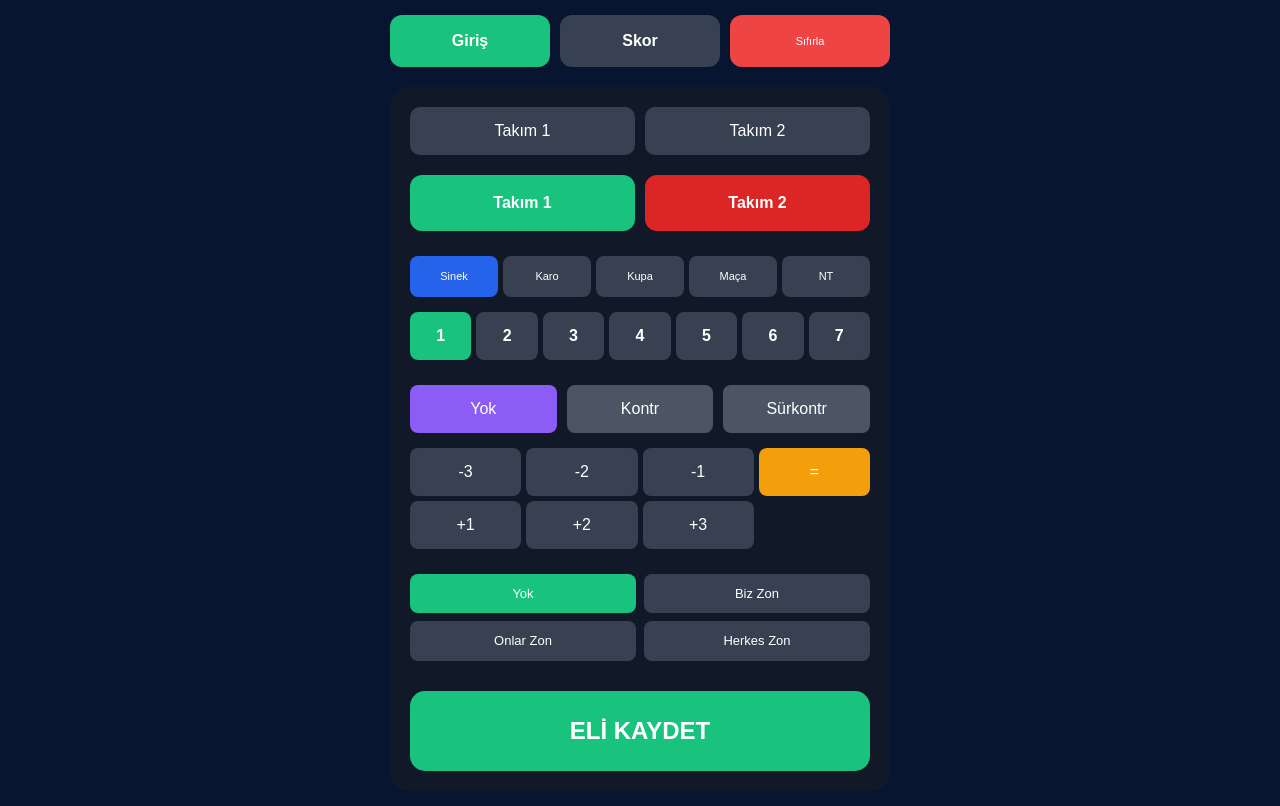
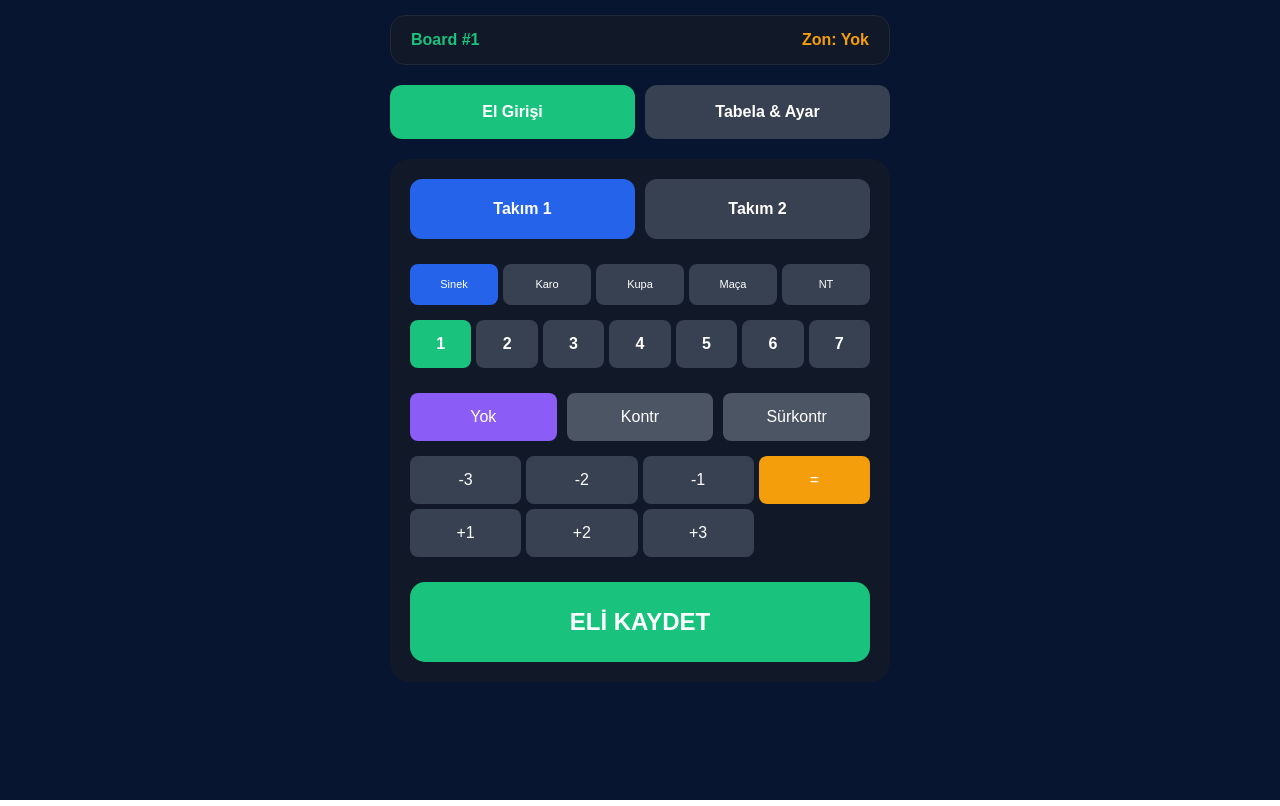
Before and after one commit to ederinoz/bric-skor, a React (Vite) app: page / in a window 1280 px wide. Built offline with nearby package versions, Linux system fonts and the light colour scheme.

Commit message:
temiz final sürum

```diff
--- a/src/App.jsx
+++ b/src/App.jsx
@@ -5,7 +5,8 @@ export default function App() {
   const [takim1Adi, setTakim1Adi] = useState("Takım 1");
   const [takim2Adi, setTakim2Adi] = useState("Takım 2");
   const [takim, setTakim] = useState("Takım 1");
-  const [zon, setZon] = useState("Yok");
+
+  const [boardNo, setBoardNo] = useState(1);
   const [seviye, setSeviye] = useState(1);
   const [renk, setRenk] = useState("Sinek");
   const [sonuc, setSonuc] = useState("=");
@@ -15,18 +16,34 @@ export default function App() {
     try {
       const kayit = localStorage.getItem("bricSkor");
       return kayit ? JSON.parse(kayit) : [];
-    } catch (e) {
-      return [];
-    }
+    } catch (e) { return []; }
   });
 
   useEffect(() => {
+    setBoardNo(eller.length + 1);
     localStorage.setItem("bricSkor", JSON.stringify(eller));
   }, [eller]);
 
+  const zonHesapla = (no) => {
+    const mod = (no - 1) % 16;
+    const rotasyon = [
+      "Yok", "Biz Zon", "Onlar Zon", "Herkes Zon",
+      "Biz Zon", "Onlar Zon", "Herkes Zon", "Yok",
+      "Onlar Zon", "Herkes Zon", "Yok", "Biz Zon",
+      "Herkes Zon", "Yok", "Biz Zon", "Onlar Zon"
+    ];
+    return rotasyon[mod];
+  };
+
+  const suankiZon = zonHesapla(boardNo);
+
   function hesaplaSkor() {
     let puan = 0;
-    const isVulnerable = (zon === "Biz Zon" || zon === "Herkes Zon");
+    const isVulnerable =
+      (takim === takim1Adi && suankiZon === "Biz Zon") ||
+      (takim === takim2Adi && suankiZon === "Onlar Zon") ||
+      (suankiZon === "Herkes Zon");
+
     const katsayi = kontur === "Kontr" ? 2 : kontur === "Sürkontr" ? 4 : 1;
 
     if (sonuc.startsWith("-")) {
@@ -43,7 +60,6 @@ export default function App() {
       if (renk === "Sinek" || renk === "Karo") temelPuan = seviye * 20;
       else if (renk === "Kupa" || renk === "Maça") temelPuan = seviye * 30;
       else if (renk === "NT") temelPuan = 40 + (seviye - 1) * 30;
-
       puan = temelPuan * katsayi;
 
       if (sonuc !== "=") {
@@ -62,55 +78,48 @@ export default function App() {
   function eliKaydet() {
     const yeniEl = {
       id: Date.now(),
+      boardNo,
       takim,
       kontrat: `${seviye}${renk === 'NT' ? 'NT' : (renk === 'Sinek' ? '♣' : renk === 'Karo' ? '♦' : renk === 'Kupa' ? '♥' : '♠')}`,
       sonuc,
-      zon,
+      zon: suankiZon,
       kontur: kontur === "Yok" ? "" : kontur,
       puan: hesaplaSkor(),
     };
-
     setEller(prev => [yeniEl, ...prev]);
     setScreen("skor");
     setSonuc("=");
     setKontur("Yok");
   }
 
-  function eliSil(id) {
-    setEller(prev => prev.filter(el => el.id !== id));
-  }
-
-  function tabelayiSifirla() {
-    if (window.confirm("Tabelayı sıfırlamak istediğine emin misin?")) {
-      setEller([]);
-    }
-  }
-
   const t1Top = eller.filter(e => e.takim === takim1Adi).reduce((s, e) => s + e.puan, 0);
   const t2Top = eller.filter(e => e.takim === takim2Adi).reduce((s, e) => s + e.puan, 0);
 
   return (
-    <div style={{ minHeight: "100vh", background: "#081530", color: "white", padding: "15px", fontFamily: "Arial, sans-serif" }}>
+    <div style={{ minHeight: "100vh", background: "#081530", color: "white", padding: "15px", fontFamily: "sans-serif" }}>
       <div style={{ maxWidth: 500, margin: "0 auto" }}>
 
-        <div style={{ display: "grid", gridTemplateColumns: "1fr 1fr 1fr", gap: 10, marginBottom: 20 }}>
-          <button onClick={() => setScreen("giris")} style={{ padding: 14, borderRadius: 12, border: 'none', background: screen === "giris" ? "#19c37d" : "#374151", color: 'white', fontWeight: 'bold' }}>Giriş</button>
-          <button onClick={() => setScreen("skor")} style={{ padding: 14, borderRadius: 12, border: 'none', background: screen === "skor" ? "#19c37d" : "#374151", color: 'white', fontWeight: 'bold' }}>Skor</button>
-          <button onClick={tabelayiSifirla} style={{ padding: 14, borderRadius: 12, border: 'none', background: "#ef4444", color: 'white', fontSize: '11px' }}>Sıfırla</button>
+        {/* Board Bilgisi - Sabit Üst Bar */}
+        <div style={{ display: "flex", justifyContent: "space-between", alignItems: "center", marginBottom: 20, background: '#111827', padding: "12px 20px", borderRadius: 15, border: "1px solid #1f2937" }}>
+           <div style={{ color: '#19c37d', fontWeight: 'bold' }}>Board #{boardNo}</div>
+           <div style={{ color: '#f59e0b', fontWeight: 'bold' }}>Zon: {suankiZon}</div>
+        </div>
+
+        {/* Tab Navigasyonu */}
+        <div style={{ display: "grid", gridTemplateColumns: "1fr 1fr", gap: 10, marginBottom: 20 }}>
+          <button onClick={() => setScreen("giris")} style={{ padding: 15, borderRadius: 12, border: 'none', background: screen === "giris" ? "#19c37d" : "#374151", color: 'white', fontWeight: 'bold' }}>El Girişi</button>
+          <button onClick={() => setScreen("skor")} style={{ padding: 15, borderRadius: 12, border: 'none', background: screen === "skor" ? "#19c37d" : "#374151", color: 'white', fontWeight: 'bold' }}>Tabela & Ayar</button>
         </div>
 
         {screen === "giris" && (
           <div style={{ background: "#111827", padding: 20, borderRadius: 20 }}>
-            <div style={{ display: "flex", gap: 10, marginBottom: 20 }}>
-              <input value={takim1Adi} onChange={e => setTakim1Adi(e.target.value)} style={{ width: '50%', padding: 12, borderRadius: 10, border: 'none', background: '#374151', color: 'white', textAlign: 'center' }} />
-              <input value={takim2Adi} onChange={e => setTakim2Adi(e.target.value)} style={{ width: '50%', padding: 12, borderRadius: 10, border: 'none', background: '#374151', color: 'white', textAlign: 'center' }} />
+            {/* Kontratı Alan Takım */}
+            <div style={{ display: "grid", gridTemplateColumns: "1fr 1fr", gap: 10, marginBottom: 25 }}>
+              <button onClick={() => setTakim(takim1Adi)} style={{ padding: 18, borderRadius: 12, border: "none", background: takim === takim1Adi ? "#2563eb" : "#374151", color: "white", fontWeight: 'bold' }}>{takim1Adi}</button>
+              <button onClick={() => setTakim(takim2Adi)} style={{ padding: 18, borderRadius: 12, border: "none", background: takim === takim2Adi ? "#dc2626" : "#374151", color: "white", fontWeight: 'bold' }}>{takim2Adi}</button>
             </div>
 
-            <div style={{ display: "grid", gridTemplateColumns: "1fr 1fr", gap: 10, marginBottom: 25 }}>
-              <button onClick={() => setTakim(takim1Adi)} style={{ padding: 16, borderRadius: 12, border: "none", background: takim === takim1Adi ? "#19c37d" : "#2563eb", color: "white", fontWeight: 'bold' }}>{takim1Adi}</button>
-              <button onClick={() => setTakim(takim2Adi)} style={{ padding: 16, borderRadius: 12, border: "none", background: takim === takim2Adi ? "#19c37d" : "#dc2626", color: "white", fontWeight: 'bold' }}>{takim2Adi}</button>
-            </div>
-
+            {/* Kontrat Detayları */}
             <div style={{ display: "grid", gridTemplateColumns: "repeat(5, 1fr)", gap: 5, marginBottom: 15 }}>
               {["Sinek", "Karo", "Kupa", "Maça", "NT"].map(r => (
                 <button key={r} onClick={() => setRenk(r)} style={{ padding: 12, fontSize: 11, borderRadius: 8, border: 'none', background: renk === r ? "#2563eb" : "#374151", color: 'white' }}>{r}</button>
@@ -135,38 +144,43 @@ export default function App() {
               ))}
             </div>
 
-            <div style={{ display: "grid", gridTemplateColumns: "repeat(2, 1fr)", gap: 8, marginBottom: 30 }}>
-              {["Yok", "Biz Zon", "Onlar Zon", "Herkes Zon"].map(z => (
-                <button key={z} onClick={() => setZon(z)} style={{ padding: 10, fontSize: 13, borderRadius: 8, border: 'none', background: zon === z ? "#19c37d" : "#374151", color: 'white' }}>{z}</button>
-              ))}
-            </div>
-
             <button onClick={eliKaydet} style={{ width: "100%", padding: 22, borderRadius: 15, border: "none", background: "#19c37d", color: "white", fontSize: 24, fontWeight: "bold" }}>ELİ KAYDET</button>
           </div>
         )}
 
         {screen === "skor" && (
           <div>
+            {/* Ayarlar ve Takım İsimleri Bölümü */}
+            <div style={{ background: "#111827", padding: 15, borderRadius: 18, marginBottom: 20, border: "1px solid #1f2937" }}>
+              <div style={{ display: "flex", gap: 10, marginBottom: 15 }}>
+                <input value={takim1Adi} onChange={e => setTakim1Adi(e.target.value)} placeholder="Takım 1" style={{ width: '50%', padding: 10, borderRadius: 8, border: 'none', background: '#374151', color: 'white', textAlign: 'center' }} />
+                <input value={takim2Adi} onChange={e => setTakim2Adi(e.target.value)} placeholder="Takım 2" style={{ width: '50%', padding: 10, borderRadius: 8, border: 'none', background: '#374151', color: 'white', textAlign: 'center' }} />
+              </div>
+              <button onClick={() => { if(window.confirm("Tabelayı tamamen sıfırlamak istiyor musunuz?")) setEller([]); }} style={{ width: "100%", padding: 10, borderRadius: 8, border: 'none', background: "#ef4444", color: 'white', fontWeight: 'bold', fontSize: 13 }}>TABELAYI SIFIRLA</button>
+            </div>
+
+            {/* Toplam Skorlar */}
             <div style={{ display: "grid", gridTemplateColumns: "1fr 1fr", gap: 15, marginBottom: 25 }}>
               <div style={{ background: "#2563eb", padding: 20, borderRadius: 20, textAlign: 'center' }}>
-                <div style={{ fontSize: 14 }}>{takim1Adi}</div>
-                <div style={{ fontSize: 44, fontWeight: 'bold' }}>{t1Top}</div>
+                <div style={{ fontSize: 12, opacity: 0.8, marginBottom: 5 }}>{takim1Adi}</div>
+                <div style={{ fontSize: 40, fontWeight: 'bold' }}>{t1Top}</div>
               </div>
               <div style={{ background: "#dc2626", padding: 20, borderRadius: 20, textAlign: 'center' }}>
-                <div style={{ fontSize: 14 }}>{takim2Adi}</div>
-                <div style={{ fontSize: 44, fontWeight: 'bold' }}>{t2Top}</div>
+                <div style={{ fontSize: 12, opacity: 0.8, marginBottom: 5 }}>{takim2Adi}</div>
+                <div style={{ fontSize: 40, fontWeight: 'bold' }}>{t2Top}</div>
               </div>
             </div>
 
+            {/* El Listesi */}
             {eller.map(el => (
-              <div key={el.id} style={{ background: "#111827", padding: 18, borderRadius: 18, marginBottom: 12, display: 'flex', justifyContent: 'space-between', alignItems: 'center', borderLeft: `6px solid ${el.takim === takim1Adi ? '#2563eb' : '#dc2626'}` }}>
+              <div key={el.id} style={{ background: "#111827", padding: 15, borderRadius: 15, marginBottom: 10, display: 'flex', justifyContent: 'space-between', alignItems: 'center', borderLeft: `5px solid ${el.takim === takim1Adi ? '#2563eb' : '#dc2626'}` }}>
                 <div>
-                  <div style={{ fontWeight: 'bold' }}>{el.takim}</div>
-                  <div style={{ fontSize: 14, color: '#9ca3af' }}>{el.kontrat} {el.kontur} {el.sonuc} | {el.zon}</div>
+                  <div style={{ fontWeight: 'bold', fontSize: 15 }}>B#{el.boardNo} - {el.takim}</div>
+                  <div style={{ fontSize: 13, color: '#9ca3af' }}>{el.kontrat} {el.kontur} {el.sonuc} | {el.zon}</div>
                 </div>
                 <div style={{ textAlign: 'right' }}>
-                  <div style={{ fontSize: 24, fontWeight: 'bold', color: el.puan >= 0 ? '#19c37d' : '#ef4444' }}>{el.puan > 0 ? `+${el.puan}` : el.puan}</div>
-                  <button onClick={() => eliSil(el.id)} style={{ color: '#ef4444', background: 'none', border: 'none', fontSize: 13, cursor: 'pointer' }}>Sil</button>
+                  <div style={{ fontSize: 20, fontWeight: 'bold', color: el.puan >= 0 ? '#19c37d' : '#ef4444' }}>{el.puan > 0 ? `+${el.puan}` : el.puan}</div>
+                  <button onClick={() => setEller(prev => prev.filter(e => e.id !== el.id))} style={{ color: '#ef4444', background: 'none', border: 'none', fontSize: 12, cursor: 'pointer', marginTop: 5 }}>Sil</button>
                 </div>
               </div>
             ))}
```
